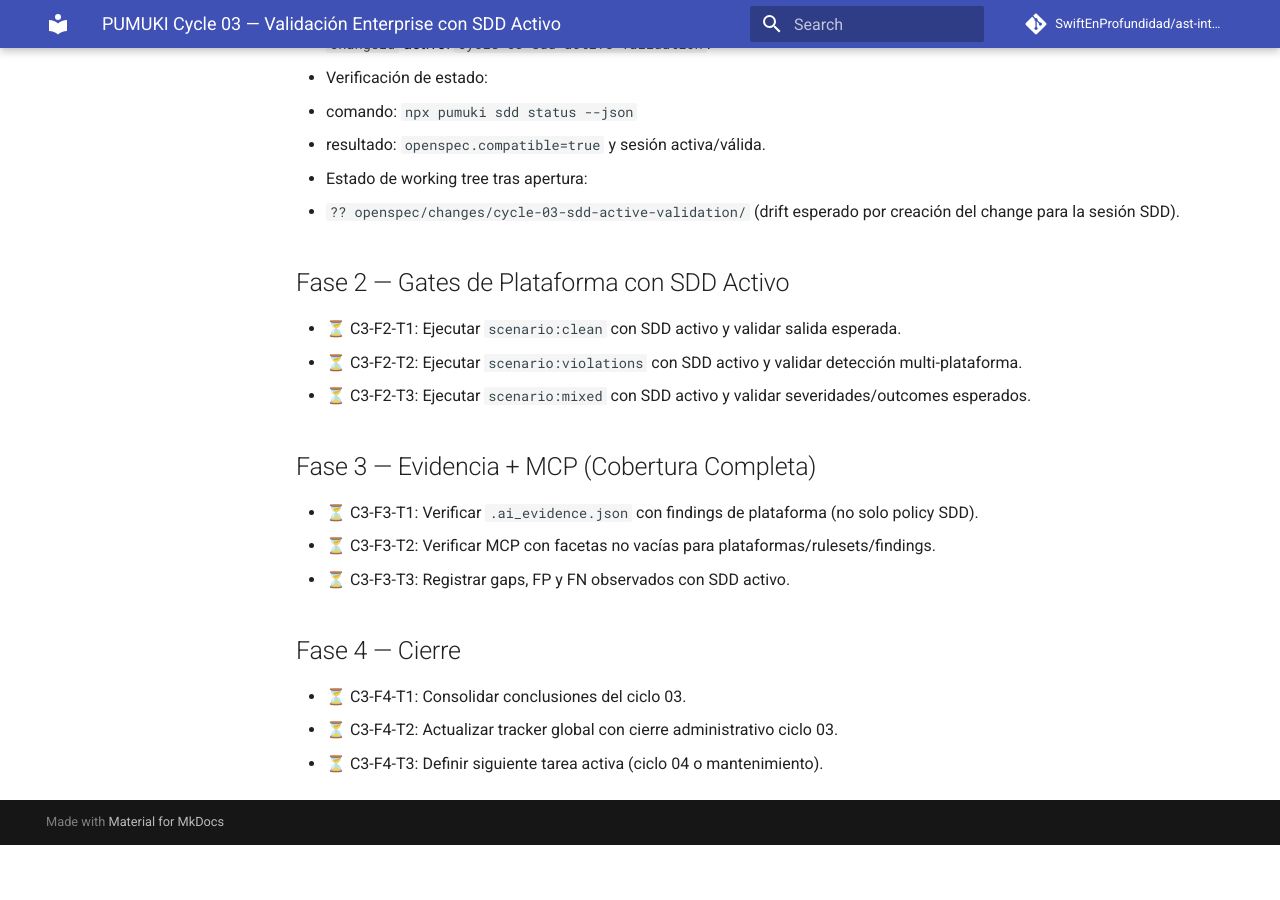
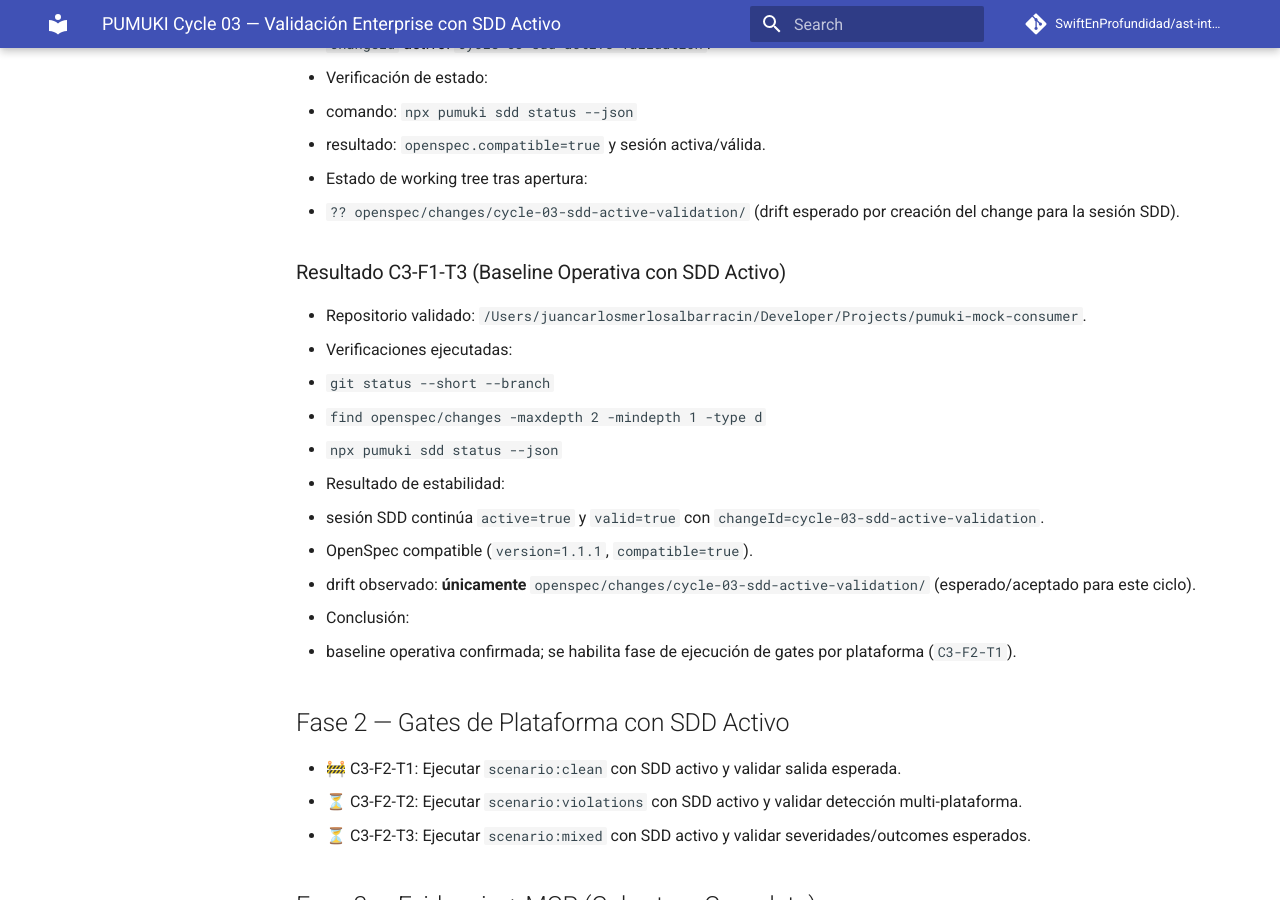
Before and after one commit to SwiftEnProfundidad/ast-intelligence-hooks, an MkDocs documentation site: the page built from docs/PUMUKI_CYCLE_03_SDD_ACTIVE_VALIDATION.md, in a window 1280 px wide and 900 px high, scrolled down 3001 px. Built offline with MkDocs 1.6.1 and Material for MkDocs 9.7.7, drawn with Linux system fonts in a browser that asks for light colours; comment, search, counter and statistics services are not loaded; before the commit the page ends 3846 px from its top, so only the background shows below that; some of the changed text lies outside the part shown.

Commit message:
docs(cycle-03): complete C3-F1-T3 and advance to C3-F2-T1

```diff
--- a/docs/PUMUKI_CYCLE_03_SDD_ACTIVE_VALIDATION.md
+++ b/docs/PUMUKI_CYCLE_03_SDD_ACTIVE_VALIDATION.md
@@ -57,7 +57,7 @@ Ejecutar un ciclo completo y finito de validación en mock consumer con sesión
 ## Fase 1 — Baseline SDD Activo en Mock
 - ✅ C3-F1-T1: Verificar baseline limpia del mock consumer antes de abrir sesión SDD.
 - ✅ C3-F1-T2: Abrir sesión SDD válida y registrar contexto de cambio.
-- 🚧 C3-F1-T3: Confirmar baseline operativa con SDD activo (sin drift).
+- ✅ C3-F1-T3: Confirmar baseline operativa con SDD activo (sin drift).
 
 ### Resultado C3-F1-T1 (Baseline Limpia Pre-SDD)
 - Repositorio validado: `/Users/juancarlosmerlosalbarracin/Developer/Projects/pumuki-mock-consumer`.
@@ -85,8 +85,21 @@ Ejecutar un ciclo completo y finito de validación en mock consumer con sesión
 - Estado de working tree tras apertura:
   - `?? openspec/changes/cycle-03-sdd-active-validation/` (drift esperado por creación del change para la sesión SDD).
 
+### Resultado C3-F1-T3 (Baseline Operativa con SDD Activo)
+- Repositorio validado: `/Users/juancarlosmerlosalbarracin/Developer/Projects/pumuki-mock-consumer`.
+- Verificaciones ejecutadas:
+  - `git status --short --branch`
+  - `find openspec/changes -maxdepth 2 -mindepth 1 -type d`
+  - `npx pumuki sdd status --json`
+- Resultado de estabilidad:
+  - sesión SDD continúa `active=true` y `valid=true` con `changeId=cycle-03-sdd-active-validation`.
+  - OpenSpec compatible (`version=1.1.1`, `compatible=true`).
+  - drift observado: **únicamente** `openspec/changes/cycle-03-sdd-active-validation/` (esperado/aceptado para este ciclo).
+- Conclusión:
+  - baseline operativa confirmada; se habilita fase de ejecución de gates por plataforma (`C3-F2-T1`).
+
 ## Fase 2 — Gates de Plataforma con SDD Activo
-- ⏳ C3-F2-T1: Ejecutar `scenario:clean` con SDD activo y validar salida esperada.
+- 🚧 C3-F2-T1: Ejecutar `scenario:clean` con SDD activo y validar salida esperada.
 - ⏳ C3-F2-T2: Ejecutar `scenario:violations` con SDD activo y validar detección multi-plataforma.
 - ⏳ C3-F2-T3: Ejecutar `scenario:mixed` con SDD activo y validar severidades/outcomes esperados.
 
```
Also changed, not shown: docs/REFRACTOR_PROGRESS.md (+2 -1 lines).
